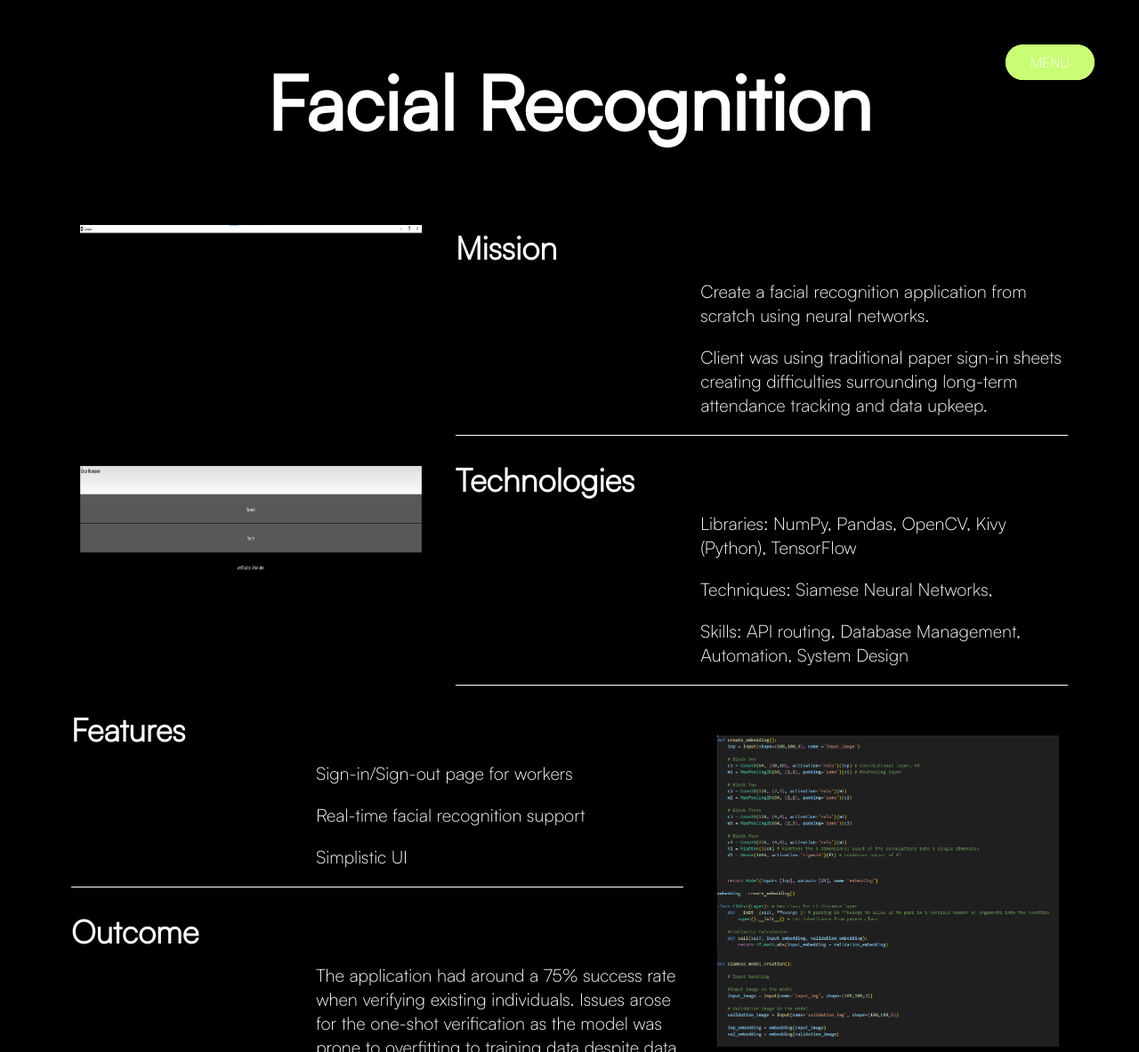
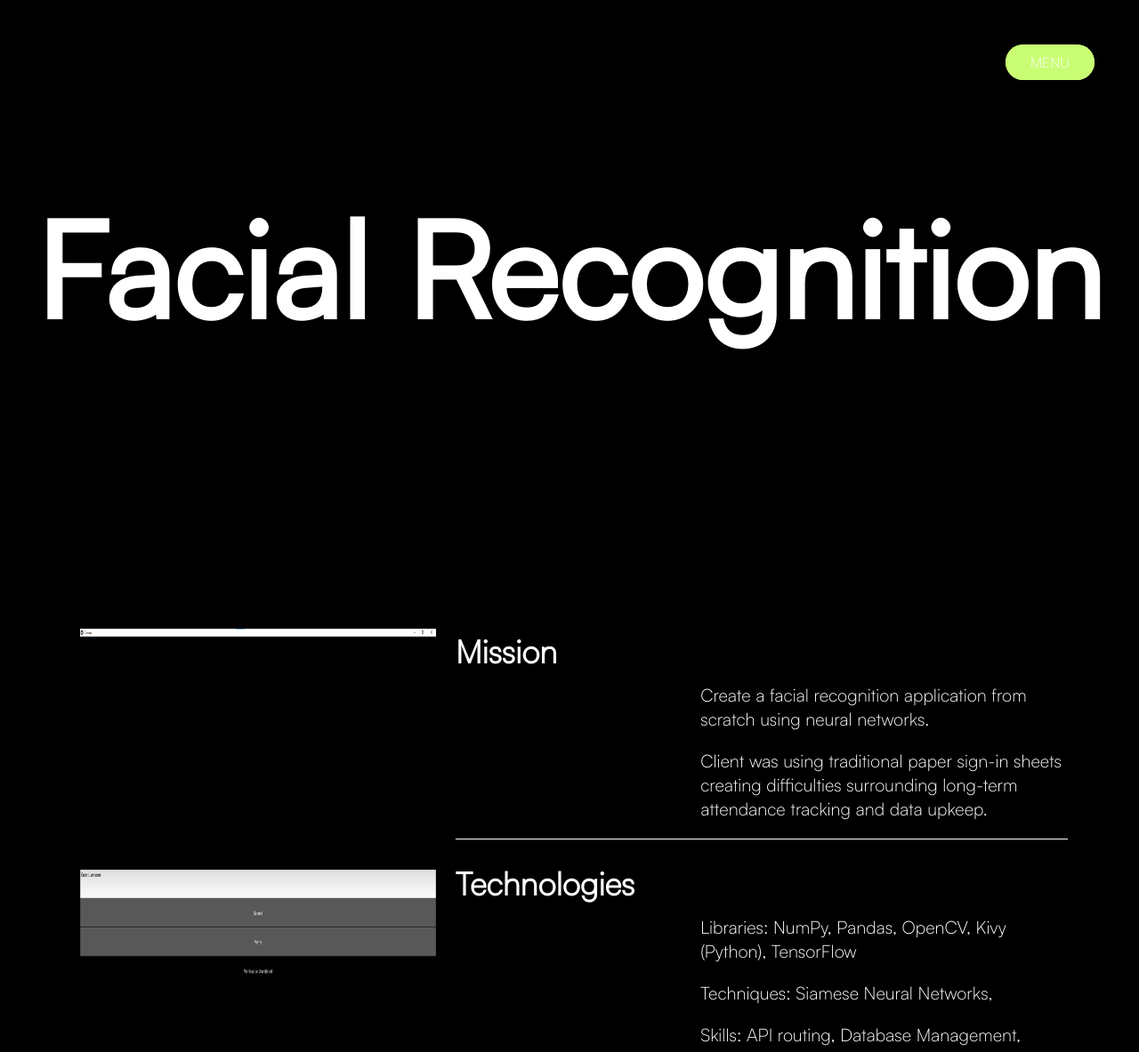
Before and after one commit to BenW2k/Portfolio, a Next.js app in the folder frontend/: page /work/facial-recognition in a window 1280 px wide. Shown: the top 1183 px of the page at 89% size. Built offline with nearby package versions, Linux system fonts and the light colour scheme.

Commit message:
+style changes

```diff
--- a/frontend/app/styles/work/synergy/synergy.module.css
+++ b/frontend/app/styles/work/synergy/synergy.module.css
@@ -2,9 +2,30 @@
   overflow: hidden;
 }
 
+.header {
+  align-items: center;
+  justify-content: center;
+  display: flex;
+  padding-bottom: 10vh;
+}
+.header h1 {
+  margin: 0;
+}
+.header .video-background {
+  z-index: -1;
+  position: absolute;
+  width: 100vw;
+  height: 65vh;
+  -o-object-fit: fill;
+     object-fit: fill;
+  overflow: hidden;
+}
+
 .page-title {
-  font-size: 85px;
+  font-size: 150px;
   text-align: center;
+  padding: 200px 0px;
+  z-index: 1;
 }
 
 .container1 {
@@ -19,7 +40,18 @@
   margin-top: 3vh;
   margin-left: 7vw;
   height: 50vh;
-  width: 30vw;
+  width: 50vh;
+  position: absolute;
+  z-index: -1;
+  overflow: hidden;
+}
+
+.img2 {
+  margin-top: 7vh;
+  margin-right: 7vw;
+  height: 50vh;
+  width: 50vh;
+  right: 0;
   position: absolute;
   z-index: -1;
   overflow: hidden;
@@ -77,15 +109,4 @@
   font-size: 20px;
   margin-top: 5vh;
   font-weight: 500;
-}
-
-.img2 {
-  margin-top: 7vh;
-  margin-right: 7vw;
-  height: auto;
-  width: 30vw;
-  right: 0;
-  position: absolute;
-  z-index: -1;
-  overflow: hidden;
 }/*# sourceMappingURL=synergy.module.css.map */
--- a/frontend/app/styles/work/synergy/synergy.module.scss
+++ b/frontend/app/styles/work/synergy/synergy.module.scss
@@ -2,9 +2,29 @@
   overflow: hidden;
 }
 
+.header {
+  align-items: center;
+  justify-content: center;
+  display: flex;
+  padding-bottom: 10vh;
+  h1 {
+    margin: 0;
+  }
+  .video-background {
+    z-index: -1;
+    position: absolute;
+    width: 100vw;
+    height: 65vh;
+    object-fit: fill;
+    overflow: hidden;
+  }
+}
+
 .page-title {
-  font-size: 85px;
+  font-size: 150px;
   text-align: center;
+  padding: 200px 0px;
+  z-index: 1;
 }
 
 .container1 {
@@ -19,7 +39,18 @@
   margin-top: 3vh;
   margin-left: 7vw;
   height: 50vh;
-  width: 30vw;
+  width: 50vh;
+  position: absolute;
+  z-index: -1;
+  overflow: hidden;
+}
+
+.img2 {
+  margin-top: 7vh;
+  margin-right: 7vw;
+  height: 50vh;
+  width: 50vh;
+  right: 0;
   position: absolute;
   z-index: -1;
   overflow: hidden;
@@ -81,14 +112,3 @@
     font-weight: 500;
   }
 }
-
-.img2 {
-  margin-top: 7vh;
-  margin-right: 7vw;
-  height: auto;
-  width: 30vw;
-  right: 0;
-  position: absolute;
-  z-index: -1;
-  overflow: hidden;
-}
```
